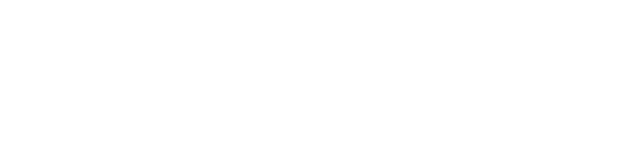
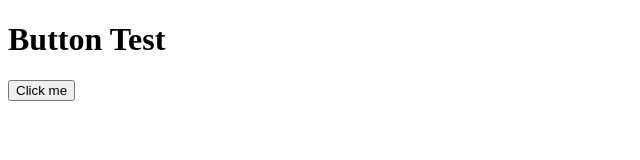
Before and after one commit to KasumiMercury-practice/project12a, a plain HTML site: page index.html in a window 1280 px wide. Shown: the whole page, without its empty margins (0-640 px from the left). Drawn offline with Linux system fonts and the light colour scheme.

Commit message:
Add button

```diff
--- a/index.html
+++ b/index.html
@@ -4,6 +4,8 @@
 <head></head>
 
 <body>
+    <h1>Button Test</h1>
+    <button>Click me</button>
 
 </body>
 
```
